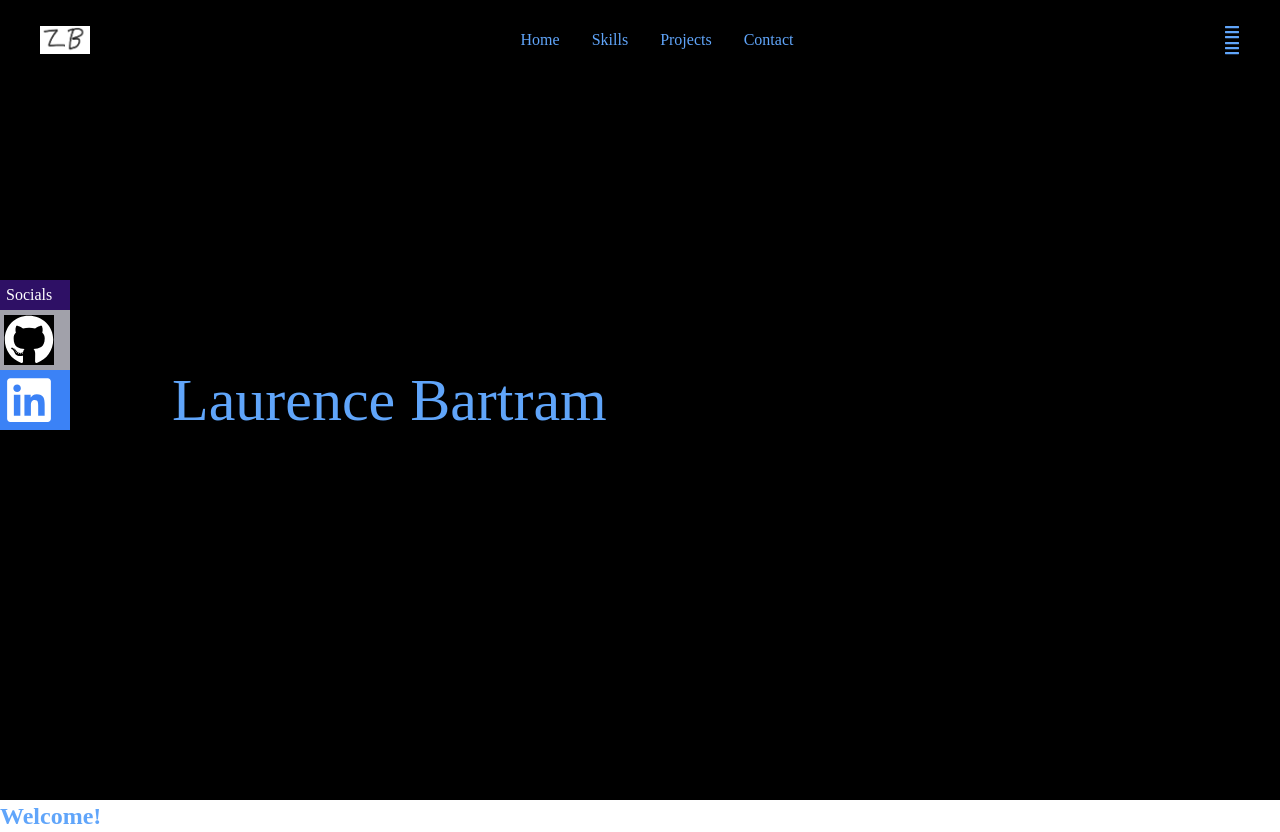
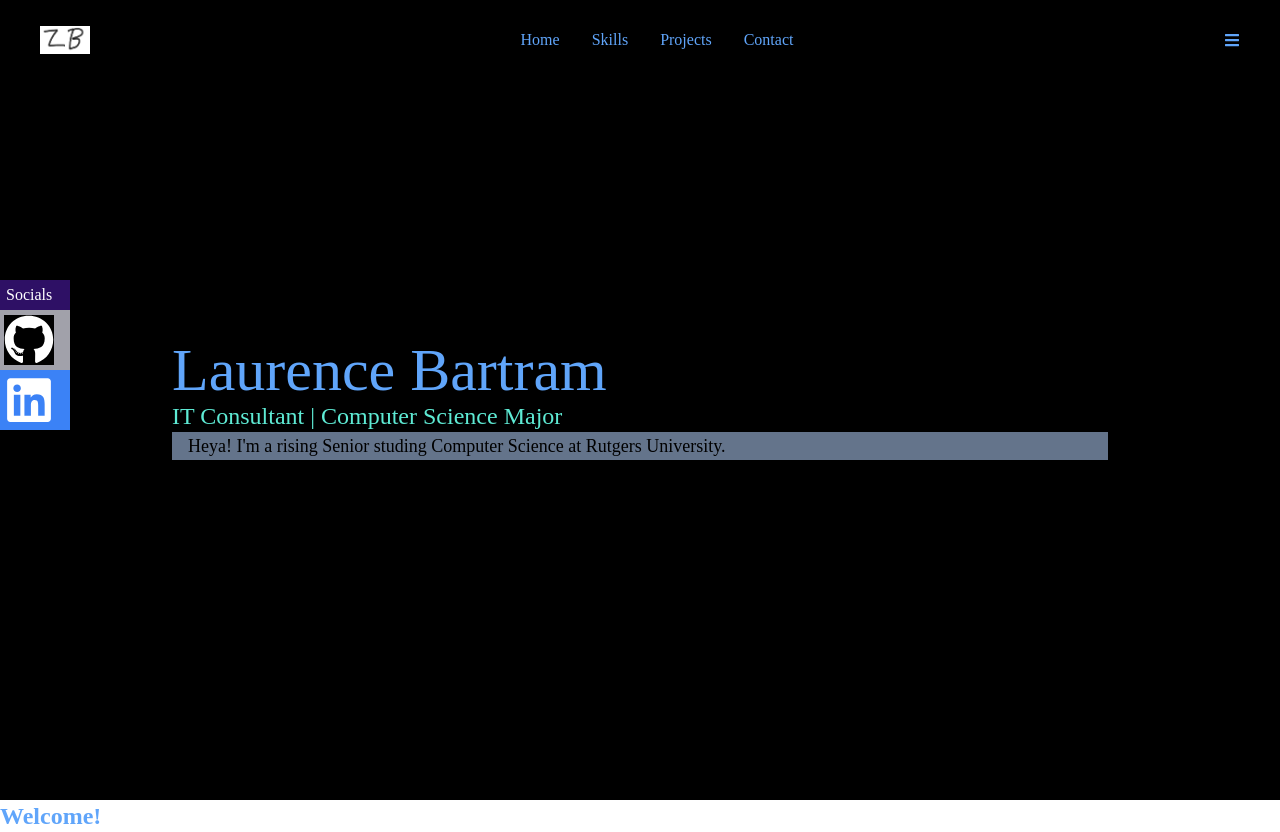
Before and after one commit to LaurenceB2022/react-app-with-tailwind, a React (Create React App) app: page / in a window 1280 px wide. Built offline with nearby package versions, Linux system fonts and the light colour scheme.

Commit message:
added content

```diff
--- a/src/Components/Home.jsx
+++ b/src/Components/Home.jsx
@@ -8,6 +8,11 @@ const Home = () => {
             {/*Container */}
             <div className='max-w-[1000px] h-full mx-auto px-8 flex flex-col justify-center'>
                 <h1 className='text-6xl'>Laurence Bartram</h1>
+                <h2 className='text-2xl text-teal-300'>IT Consultant | Computer Science Major</h2>
+                <div className=' bg-slate-500 px-4 bottom-[50%]'>
+                    <p className = 'text-lg text-black'>Heya! I'm a rising Senior studing Computer Science at Rutgers University.</p>
+                </div>
+
 
             </div>
         </div>
--- a/src/Components/Navbar.jsx
+++ b/src/Components/Navbar.jsx
@@ -24,9 +24,9 @@ const NavBar = () => {
             </div>
 
             {/*Hamburger */}
-            <div onClick={handleClick} className='z-10'>
+            <div onClick={handleClick} className='z-10 top-[50%]'>
                 {!nav ? <FaBars/> : <FaTimes/>}
-                <FaBars />
+
             </div>
 
             {/*Social Icons*/}
```
